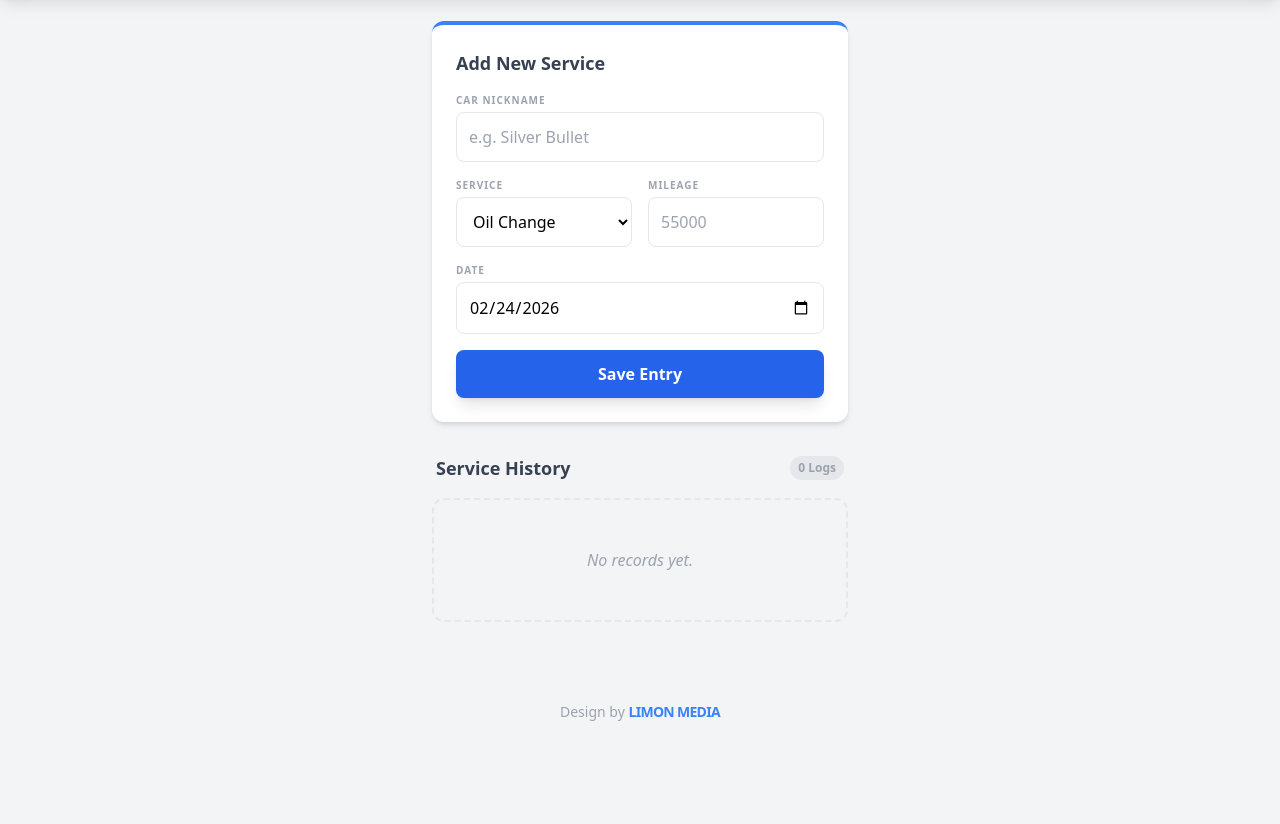
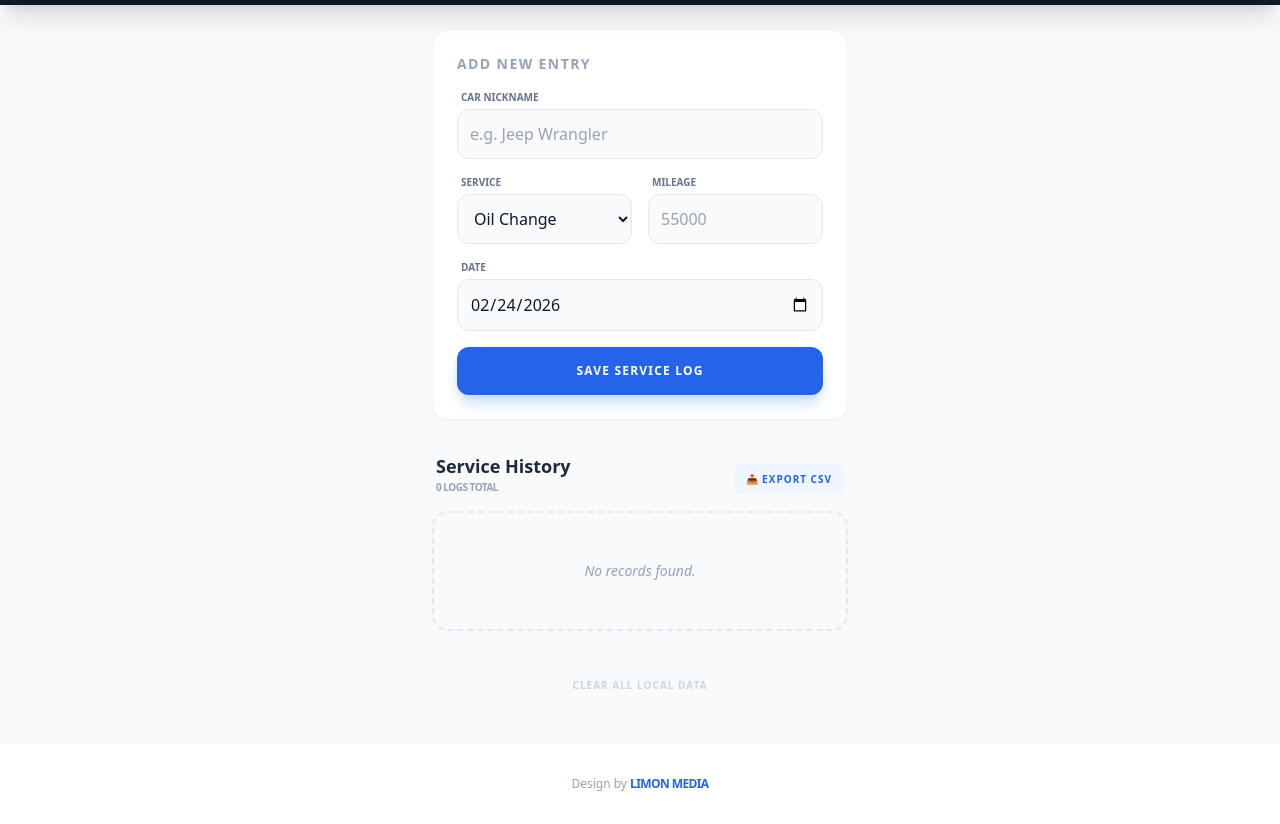
Before and after one commit to ealimon/GloveBox, a plain HTML site: page index.html in a window 1280 px wide. Shown: the part 63-887 px from the top of the page. Before the commit the page ends 817 px from the top, so only its background shows below. Drawn offline with nearby package versions, Linux system fonts and the light colour scheme.

Commit message:
Refactor index.html for improved styling and structure

```diff
--- a/index.html
+++ b/index.html
@@ -2,69 +2,86 @@
 <html lang="en">
 <head>
     <meta charset="UTF-8">
-    <meta name="viewport" content="width=device-width, initial-scale=1.0">
+    <meta name="viewport" content="width=device-width, initial-scale=1.0, maximum-scale=1.0, user-scalable=no">
     <title>GloveBox | Car Maintenance</title>
+
+    <meta name="apple-mobile-web-app-capable" content="yes">
+    <meta name="apple-mobile-web-app-status-bar-style" content="black-translucent">
     <script src="https://cdn.tailwindcss.com"></script>
+
     <style>
-        body { overflow-x: hidden; }
-        .log-card { transition: all 0.2s ease-in-out; }
+        body { -webkit-tap-highlight-color: transparent; }
+        .log-card { transition: transform 0.1s ease; }
+        .log-card:active { transform: scale(0.98); }
+        input, select { font-size: 16px !important; } /* Prevents iOS zoom on focus */
     </style>
 </head>
-<body class="bg-gray-100 font-sans flex flex-col min-h-screen">
+<body class="bg-gray-50 font-sans flex flex-col min-h-screen text-slate-900">
 
-    <nav class="bg-slate-800 p-4 text-white shadow-lg">
-        <h1 class="text-xl font-bold text-center text-blue-400 tracking-tight">🛠 GloveBox</h1>
+    <nav class="bg-slate-900 p-5 text-white shadow-xl sticky top-0 z-10">
+        <h1 class="text-xl font-bold text-center text-blue-400 tracking-tighter uppercase italic">🛠 GloveBox</h1>
     </nav>
 
     <main class="max-w-md mx-auto px-4 py-6 flex-grow w-full pb-12">
 
-        <div class="bg-white p-6 rounded-xl shadow-md mb-8 border-t-4 border-blue-500">
-            <h2 class="text-lg font-semibold mb-4 text-gray-700">Add New Service</h2>
+        <div class="bg-white p-6 rounded-2xl shadow-sm mb-8 border border-slate-100">
+            <h2 class="text-sm font-black uppercase tracking-widest text-slate-400 mb-4">Add New Entry</h2>
             <form id="logForm" class="space-y-4">
 
                 <div>
-                    <label class="block text-[10px] font-bold uppercase text-gray-400 mb-1 tracking-widest">Car Nickname</label>
-                    <input type="text" id="carName" placeholder="e.g. Silver Bullet" class="w-full p-3 border border-gray-200 rounded-lg outline-none focus:border-blue-500 focus:ring-1 focus:ring-blue-500" required>
+                    <label class="block text-[10px] font-bold uppercase text-slate-500 mb-1 ml-1">Car Nickname</label>
+                    <input type="text" id="carName" placeholder="e.g. Jeep Wrangler" class="w-full p-3 bg-slate-50 border border-slate-200 rounded-xl outline-none focus:border-blue-500 focus:ring-1 focus:ring-blue-500 transition" required>
                 </div>
 
                 <div class="grid grid-cols-2 gap-4">
                     <div>
-                        <label class="block text-[10px] font-bold uppercase text-gray-400 mb-1 tracking-widest">Service</label>
-                        <select id="serviceType" class="w-full p-3 border border-gray-200 rounded-lg outline-none bg-white focus:border-blue-500">
+                        <label class="block text-[10px] font-bold uppercase text-slate-500 mb-1 ml-1">Service</label>
+                        <select id="serviceType" class="w-full p-3 bg-slate-50 border border-slate-200 rounded-xl outline-none focus:border-blue-500">
                             <option>Oil Change</option>
                             <option>Tire Rotation</option>
                             <option>Brakes</option>
                             <option>Air Filter</option>
                             <option>Inspection</option>
-                            <option>Other</option>
+                            <option>Repair</option>
                         </select>
                     </div>
                     <div>
-                        <label class="block text-[10px] font-bold uppercase text-gray-400 mb-1 tracking-widest">Mileage</label>
-                        <input type="number" id="mileage" placeholder="55000" class="w-full p-3 border border-gray-200 rounded-lg outline-none focus:border-blue-500" required>
+                        <label class="block text-[10px] font-bold uppercase text-slate-500 mb-1 ml-1">Mileage</label>
+                        <input type="number" id="mileage" placeholder="55000" class="w-full p-3 bg-slate-50 border border-slate-200 rounded-xl outline-none focus:border-blue-500" required>
                     </div>
                 </div>
 
                 <div>
-                    <label class="block text-[10px] font-bold uppercase text-gray-400 mb-1 tracking-widest">Date</label>
-                    <input type="date" id="date" class="w-full p-3 border border-gray-200 rounded-lg outline-none focus:border-blue-500" required>
+                    <label class="block text-[10px] font-bold uppercase text-slate-500 mb-1 ml-1">Date</label>
+                    <input type="date" id="date" class="w-full p-3 bg-slate-50 border border-slate-200 rounded-xl outline-none focus:border-blue-500" required>
                 </div>
 
-                <button type="submit" class="w-full bg-blue-600 text-white py-3 rounded-lg font-bold shadow-lg active:scale-95 transition-all mt-2">Save Entry</button>
+                <button type="submit" class="w-full bg-blue-600 text-white py-4 rounded-xl font-bold shadow-lg shadow-blue-200 active:bg-blue-700 transition-all mt-2 uppercase tracking-widest text-xs">Save Service Log</button>
             </form>
         </div>
 
-        <div class="flex justify-between items-center mb-4 px-1">
-            <h2 class="text-lg font-semibold text-gray-700">Service History</h2>
-            <span id="logCount" class="text-xs font-bold text-gray-400 bg-gray-200 px-2 py-1 rounded-full">0 Logs</span>
+        <div class="flex justify-between items-end mb-4 px-1">
+            <div>
+                <h2 class="text-lg font-bold text-slate-800">Service History</h2>
+                <p id="logCount" class="text-[10px] font-bold text-slate-400 uppercase tracking-tighter">0 Logs Total</p>
+            </div>
+            <button onclick="exportToCSV()" class="text-[10px] font-bold text-blue-600 uppercase tracking-widest bg-blue-50 px-3 py-2 rounded-lg hover:bg-blue-100 transition">
+                📥 Export CSV
+            </button>
         </div>
 
         <div id="logList" class="space-y-3">
             </div>
+
+        <div class="mt-10 text-center">
+            <button onclick="clearAllData()" class="text-[10px] font-bold text-slate-300 uppercase tracking-widest hover:text-red-400 transition">
+                Clear All Local Data
+            </button>
+        </div>
     </main>
 
-    <footer class="w-full py-8 text-center text-gray-400 text-sm mt-auto">
-        <p>Design by <span class="font-bold text-blue-500 uppercase tracking-tighter">Limon Media</span></p>
+    <footer class="w-full py-8 text-center text-slate-400 text-xs mt-auto border-t border-slate-100 bg-white">
+        <p>Design by <a href="https://www.Limon.Media" target="_blank" class="font-black text-blue-600 uppercase tracking-tighter hover:text-blue-800 transition">Limon Media</a></p>
     </footer>
 
     <script>
@@ -72,18 +89,19 @@
         const logList = document.getElementById('logList');
         const logCount = document.getElementById('logCount');
 
+        // App Start
         document.addEventListener('DOMContentLoaded', () => {
-            const today = new Date().toISOString().split('T')[0];
-            document.getElementById('date').value = today;
+            document.getElementById('date').value = new Date().toISOString().split('T')[0];
             displayLogs();
         });
 
+        // Add Entry
         logForm.addEventListener('submit', (e) => {
             e.preventDefault();
 
             const log = {
                 id: Date.now(),
-                carName: document.getElementById('carName').value,
+                carName: document.getElementById('carName').value.trim(),
                 type: document.getElementById('serviceType').value,
                 mileage: document.getElementById('mileage').value,
                 date: document.getElementById('date').value
@@ -93,6 +111,7 @@
             logs.push(log);
             localStorage.setItem('carLogs', JSON.stringify(logs));
 
+            // UI Feedback
             const currentCar = document.getElementById('carName').value;
             logForm.reset();
             document.getElementById('carName').value = currentCar;
@@ -101,37 +120,35 @@
             displayLogs();
         });
 
+        // Display Data
         function displayLogs() {
             const logs = JSON.parse(localStorage.getItem('carLogs') || '[]');
-            logCount.innerText = `${logs.length} ${logs.length === 1 ? 'Log' : 'Logs'}`;
+            logCount.innerText = `${logs.length} ${logs.length === 1 ? 'Log' : 'Logs'} Total`;
 
             if (logs.length === 0) {
-                logList.innerHTML = `<div class="text-center py-12 border-2 border-dashed border-gray-200 rounded-xl text-gray-400 italic">No records yet.</div>`;
+                logList.innerHTML = `<div class="text-center py-12 border-2 border-dashed border-slate-200 rounded-2xl text-slate-400 italic text-sm">No records found.</div>`;
                 return;
             }
 
             logList.innerHTML = logs.sort((a,b) => b.id - a.id).map(log => {
-                // Ensure date displays correctly across all devices
                 const dateObj = new Date(log.date + 'T00:00:00');
                 const formattedDate = dateObj.toLocaleDateString(undefined, {
-                    month: 'short',
-                    day: 'numeric',
-                    year: 'numeric'
+                    month: 'short', day: 'numeric', year: 'numeric'
                 });
 
                 return `
-                <div class="bg-white p-4 rounded-lg shadow-sm border-l-4 border-slate-800 log-card">
+                <div class="bg-white p-4 rounded-xl shadow-sm border border-slate-100 log-card">
                     <div class="flex justify-between items-start">
                         <div class="overflow-hidden">
-                            <span class="text-[9px] font-black uppercase bg-blue-50 text-blue-600 px-2 py-0.5 rounded border border-blue-100 tracking-tighter italic">
+                            <span class="text-[9px] font-black uppercase bg-slate-900 text-white px-2 py-0.5 rounded tracking-tighter italic">
                                 ${log.carName}
                             </span>
-                            <p class="font-bold text-gray-800 mt-1.5">${log.type}</p>
-                            <p class="text-xs text-gray-500 font-medium tracking-tight">
+                            <p class="font-bold text-slate-800 mt-2 text-base">${log.type}</p>
+                            <p class="text-xs text-slate-500 font-medium">
                                 ${formattedDate} • ${Number(log.mileage).toLocaleString()} miles
                             </p>
                         </div>
-                        <button onclick="deleteLog(${log.id})" class="text-gray-300 hover:text-red-500 transition-colors p-1">
+                        <button onclick="deleteLog(${log.id})" class="text-slate-300 hover:text-red-500 transition-colors p-2">
                             <svg xmlns="http://www.w3.org/2000/svg" class="h-5 w-5" fill="none" viewBox="0 0 24 24" stroke="currentColor">
                                 <path stroke-linecap="round" stroke-linejoin="round" stroke-width="2" d="M19 7l-.867 12.142A2 2 0 0116.138 21H7.862a2 2 0 01-1.995-1.858L5 7m5 4v6m4-6v6m1-10V4a1 1 0 00-1-1h-4a1 1 0 00-1 1v3M4 7h16" />
                             </svg>
@@ -141,11 +158,39 @@
             }).join('');
         }
 
+        // Export Function
+        function exportToCSV() {
+            const logs = JSON.parse(localStorage.getItem('carLogs') || '[]');
+            if (logs.length === 0) return alert("No logs to export!");
+
+            let csv = "Date,Car,Service,Mileage\n";
+            logs.forEach(l => csv += `${l.date},${l.carName},${l.type},${l.mileage}\n`);
+
+            const blob = new Blob([csv], { type: 'text/csv' });
+            const url = window.URL.createObjectURL(blob);
+            const a = document.createElement('a');
+            a.setAttribute('hidden', '');
+            a.setAttribute('href', url);
+            a.setAttribute('download', 'GloveBox_Maintenance_History.csv');
+            document.body.appendChild(a);
+            a.click();
+            document.body.removeChild(a);
+        }
+
+        // Delete Individual
         function deleteLog(id) {
-            if(confirm("Permanently delete this record?")) {
+            if(confirm("Delete this record?")) {
                 let logs = JSON.parse(localStorage.getItem('carLogs') || '[]');
-                logs = logs.filter(log => log.id !== id);
+                logs = logs.filter(l => l.id !== id);
                 localStorage.setItem('carLogs', JSON.stringify(logs));
+                displayLogs();
+            }
+        }
+
+        // Wipe Data
+        function clearAllData() {
+            if(confirm("DANGER: This will permanently delete ALL logs from this device. Proceed?")) {
+                localStorage.removeItem('carLogs');
                 displayLogs();
             }
         }
```
